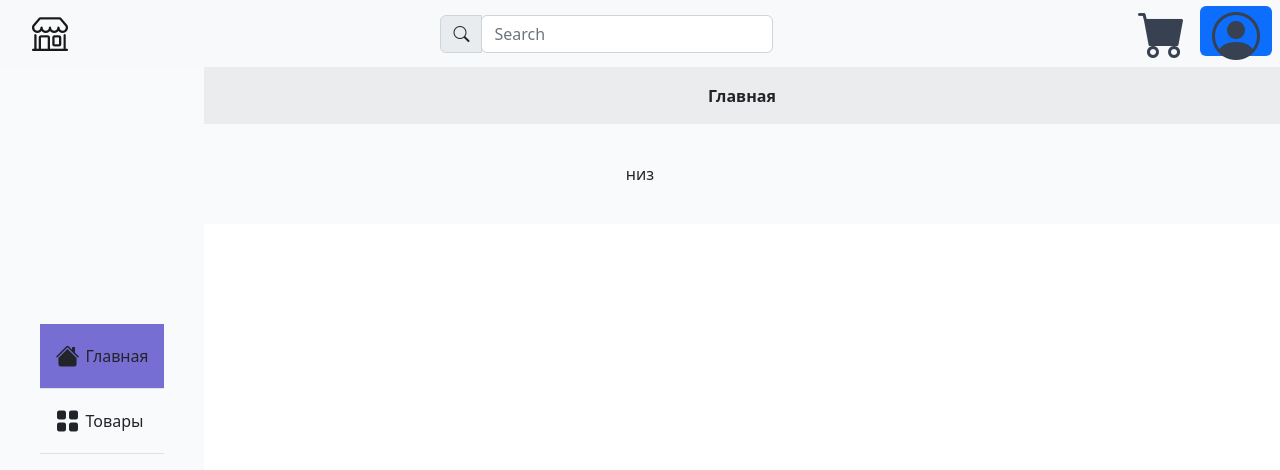
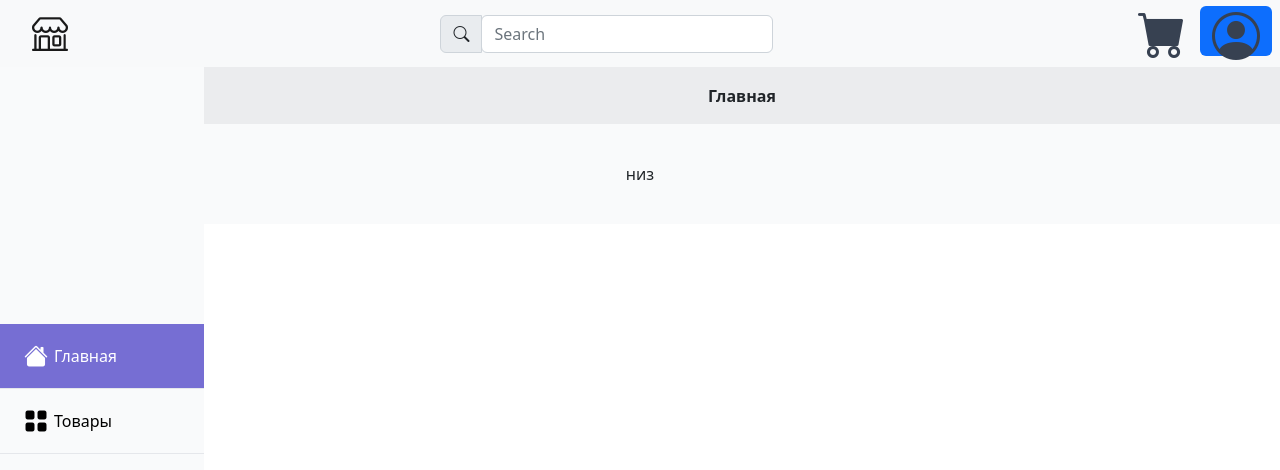
Before and after one commit to bySxS/Full_Online_Store-TS-Express-React, a React (Create React App) app in the folder client-react/: page / in a window 1280 px wide. Shown: the top 470 px of the page. Built offline with nearby package versions, Linux system fonts and the light colour scheme.

Commit message:
client: upd sidebar

```diff
--- a/client-react/src/components/SideBar/SideBar.module.scss
+++ b/client-react/src/components/SideBar/SideBar.module.scss
@@ -1,7 +1,17 @@
-.sideMenu {
+.sideMenuHead {
   @apply fixed z-30 grid w-[204px] h-full content-center
   justify-center bg-gray-50 text-gray-600 pb-[100px];
 }
+
+.sideMenuBody {
+  @apply top-[30%] relative w-[204px];
+}
+
+.icon {
+  @apply text-2xl pr-1.5;
+}
+
+
 
 .nav_link {
   @apply text-gray-800 py-3 border-b rounded-none;
@@ -9,16 +19,16 @@
 
 .link_flex {
   @apply flex items-center justify-start flex-row;
-  :hover {
-    filter: drop-shadow(3px 3px 5px #4e03d5);
-  }
 }
 
 @media only screen and (max-width: 775px) {
   .name_page {
     display: none;
   }
-  .sideMenu {
+  .sideMenuHead {
+    @apply w-[63px];
+  }
+  .sideMenuBody {
     @apply w-[63px];
   }
 }
--- a/client-react/src/components/SideBar/SideBar.tsx
+++ b/client-react/src/components/SideBar/SideBar.tsx
@@ -8,33 +8,27 @@ const SideBar = () => {
   const { isAuth } = useAuth()
 
   return (
-    <div className={st.sideMenu}>
-      <div className={'top-[30%] relative'}>
-      <ul className="nav nav-pills nav-flush flex-column mb-auto">
-        <li className="nav-item">
-          <NavLink to={RoutePath.HOME} className="nav-link link-dark py-3 border-bottom rounded-0">
-            <div className={st.link_flex}>
-              <div><i className="bi bi-house-fill text-2xl pr-1.5"></i></div>
-              <div className={st.name_page}>Главная</div>
-            </div>
+    <div className={st.sideMenuHead}>
+      <div className={st.sideMenuBody}>
+      <ul>
+        <li>
+          <NavLink to={RoutePath.HOME} className="sideBarLink">
+              <i className={`bi bi-house-fill ${st.icon}`}/>
+              <span className={st.name_page}>Главная</span>
           </NavLink>
         </li>
         {isAuth &&
-          <li className="nav-item">
-            <NavLink to={RoutePath.FAVORITES_PRODUCT} className="nav-link link-dark py-3 border-bottom rounded-0">
-              <div className={st.link_flex}>
-                <div><i className="bi bi-bookmark-fill text-2xl pr-1.5"></i></div>
-                <div className={st.name_page}>Избранные товары</div>
-              </div>
+          <li>
+            <NavLink to={RoutePath.FAVORITES_PRODUCT} className="sideBarLink">
+                <i className={`bi bi-bookmark-fill ${st.icon}`}/>
+                <span className={st.name_page}>Избранные товары</span>
             </NavLink>
           </li>
         }
-        <li className="nav-item">
-          <NavLink to={RoutePath.PRODUCTS} className="nav-link link-dark py-3 border-bottom rounded-0">
-            <div className={st.link_flex}>
-              <div><i className="bi bi-grid-fill text-2xl pr-1.5"></i></div>
-              <div className={st.name_page}>Товары</div>
-            </div>
+        <li>
+          <NavLink to={RoutePath.PRODUCTS} className="sideBarLink">
+              <i className={`bi bi-grid-fill ${st.icon}`}/>
+              <span className={st.name_page}>Товары</span>
           </NavLink>
         </li>
       </ul>
--- a/client-react/src/styles/custom.scss
+++ b/client-react/src/styles/custom.scss
@@ -24,6 +24,22 @@
 .nav-link.active, .dropdown-item.active {
   //text-decoration: underline;
   background: #766ED3 !important;
+  color: #ffffff!important;
+}
+
+.sideBarLink {
+  @apply py-3 pl-3 border-b px-4 text-black flex flex-row items-center;
+  text-decoration: none;
+  transition: color 0.15s ease-in-out, background-color 0.15s ease-in-out, border-color 0.15s ease-in-out;
+}
+
+.sideBarLink:hover {
+  background: #dedede;
+}
+
+.sideBarLink.active {
+  background: #766ED3 !important;
+  color: #ffffff !important;
 }
 
 .App {
```
